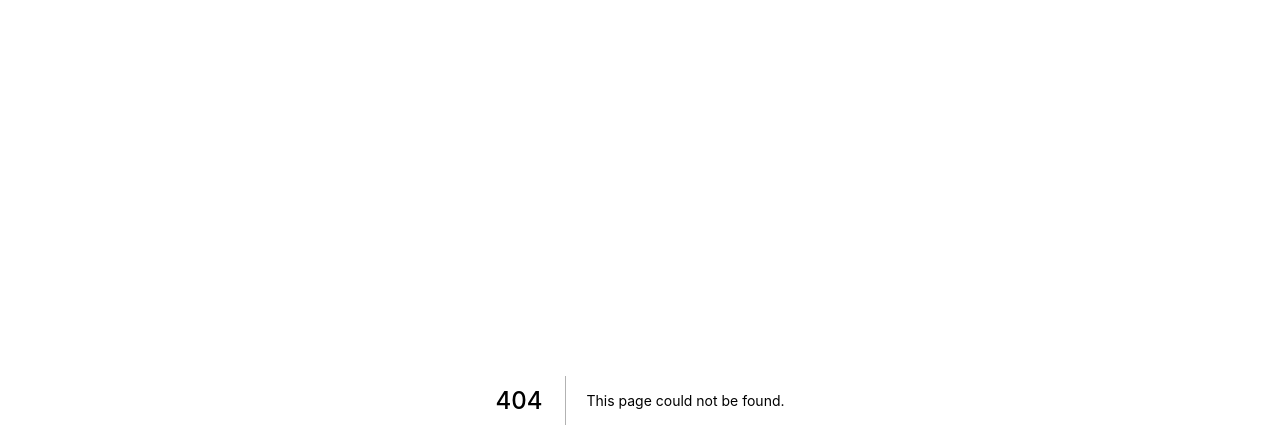
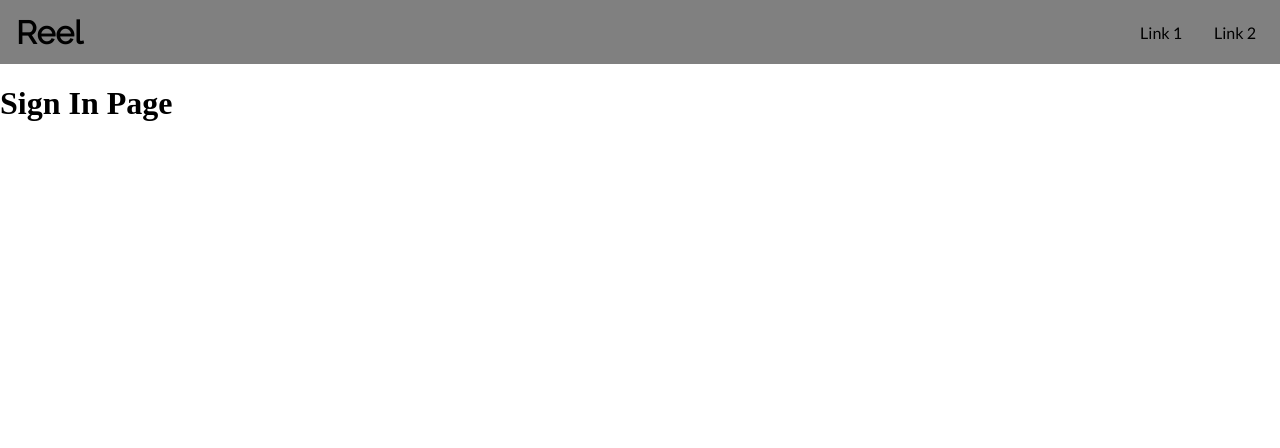
Before and after one commit to kesne/Reel, a Next.js app: page /sign_in in a window 1280 px wide. Before the commit this address had no page. Shown: the top 448 px of the page. Built offline with nearby package versions, Linux system fonts and the light colour scheme.

Commit message:
Add basic sign_in page

```diff
--- /dev/null
+++ b/pages/sign_in.jsx
@@ -0,0 +1,9 @@
+import Layout from '../components/Layout';
+
+export default function() {
+    return (
+        <Layout tabTitle="Reel - Sign In">
+            <h1>Sign In Page</h1>
+        </Layout>
+    );
+}
```
